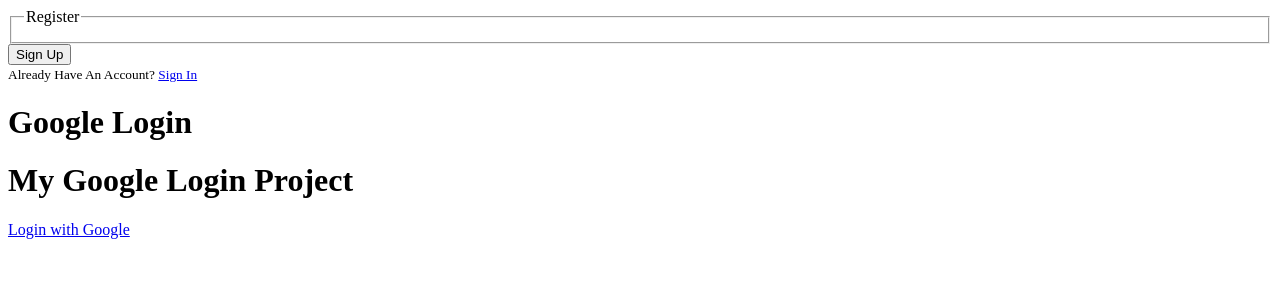
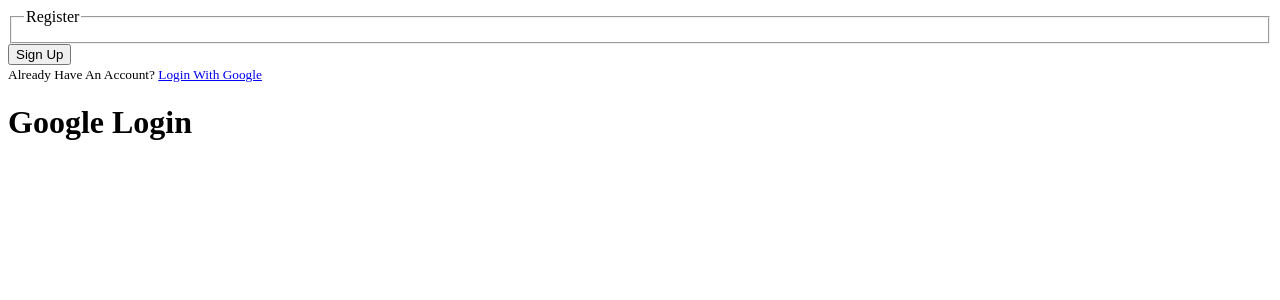
Before and after one commit to jtkim03/Find-a-QT, a Django app: page /register/ in a window 1280 px wide. Shown: the top 300 px of the page. Run offline with Django 3.2, Linux system fonts and the light colour scheme; some libraries are stand-ins or nearby versions.

Commit message:
register

```diff
--- a/find_a_qt/templates/find_a_qt/home.html
+++ b/find_a_qt/templates/find_a_qt/home.html
@@ -32,7 +32,7 @@
               <!-- Navbar Right Side -->
               <div class="navbar-nav">
                 <a class="nav-item nav-link" href ="{% provider_login_url "google" %}">Login</a>
-                <a class="nav-item nav-link" href="#">Register</a>
+                <a class="nav-item nav-link" href="/register">Register</a>
               </div>
             </div>
           </div>
--- a/find_a_qt/templates/users/register.html
+++ b/find_a_qt/templates/users/register.html
@@ -15,7 +15,7 @@
     </form>
     <div class="border-top pt-3">
       <small class="text-muted">
-        Already Have An Account? <a class="ml-2" href="#">Sign In</a>
+        Already Have An Account? <a class="ml-2" href="{% provider_login_url 'google' %}">Login With Google</a>
       </small>
     </div>
   </div>
@@ -28,8 +28,6 @@
 <p>Welcome, {{ user.username }} !</p>
 <a href="/register"></a>
    {% else %}
-<h1>My Google Login Project</h1>
-<a href="{% provider_login_url 'google' %}">Login with Google</a>
 {% endif %}
 </body>
 </html>
--- a/find_a_qt/views.py
+++ b/find_a_qt/views.py
@@ -19,4 +19,4 @@
             return redirect('home')
     else:
         form = UserRegisterForm()
-    return render(request, 'find_a_qt/register.html', {'form': form})
+    return render(request, 'users/register.html', {'form': form})
```
